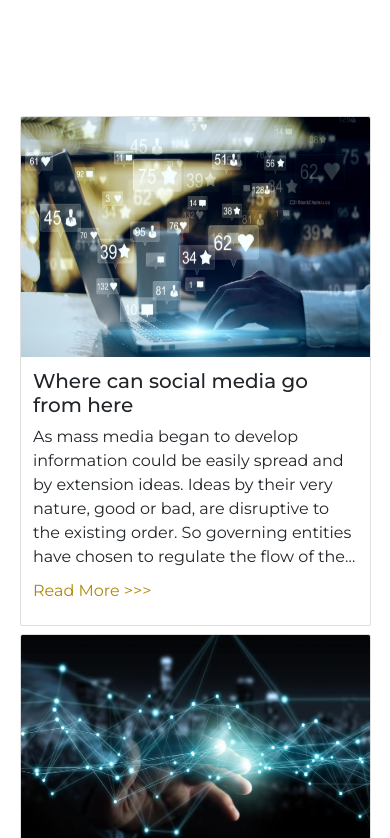
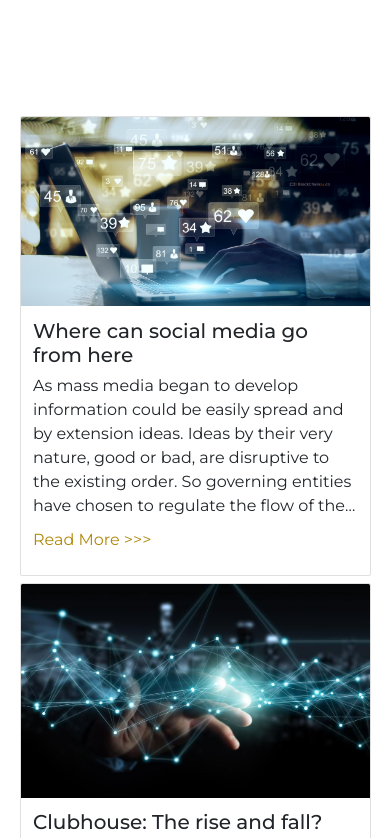
Before and after one commit to mritunjaysaha/project-1, a Next.js app: page / in a window 390 px wide. Shown: the part 5886-6724 px from the top of the page. Built offline with nearby package versions, Linux system fonts and the light colour scheme.

Commit message:
changed blog cards styles for tablet

```diff
--- a/src/blogSection.jsx
+++ b/src/blogSection.jsx
@@ -4,7 +4,6 @@ import styles from "../styles/blogSection.module.scss";
 import { blogData } from "../blogsData";
 import { Anchor } from "./atoms/anchor";
 import Fade from "react-reveal";
-import { UilAngleRight } from "@iconscout/react-unicons";
 
 function ReadMore() {
     return (
--- a/styles/blogPages.module.scss
+++ b/styles/blogPages.module.scss
@@ -90,7 +90,7 @@ $bannerHeightDesktop: 80vh;
     display: flex;
     flex-direction: column;
     background-color: $white;
-    font-family: "Montserrat", sans-serif;
+    font-family: "Catamaran", sans-serif;
 }
 
 .blogContentsContainer {
@@ -138,14 +138,13 @@ $bannerHeightDesktop: 80vh;
         margin-bottom: 0rem;
     }
 
-
     img {
         margin: 4rem auto;
         display: block;
         width: 100%;
         height: auto;
         max-width: 72vw;
-max-height: 60vh;
+        max-height: 60vh;
 
         @include breakpoint(desktop) {
             max-width: 40vw;
--- a/styles/blogSection.module.scss
+++ b/styles/blogSection.module.scss
@@ -18,9 +18,11 @@
     }
 
     img {
-        aspect-ratio: 3/4;
-        max-height: 24rem;
-        height: max-content;
+        @include breakpoint(desktop) {
+            aspect-ratio: 3/4;
+            max-height: 24rem;
+            height: max-content;
+        }
     }
 }
 
--- a/styles/body.module.scss
+++ b/styles/body.module.scss
@@ -136,5 +136,9 @@
     .multiLineHeader {
         padding: 0;
         margin-bottom: $marginTopBottom;
+
+        @include breakpoint(desktop) {
+            line-height: 2.4rem;
+        }
     }
 }
--- a/styles/globals.scss
+++ b/styles/globals.scss
@@ -5,7 +5,7 @@ html {
     font-size: 62.5%;
 }
 body {
-    font-family: "Montserrat", sans-serif;
+    font-family: "Catamaran", sans-serif;
     background-color: #fafafa;
 }
 
```
